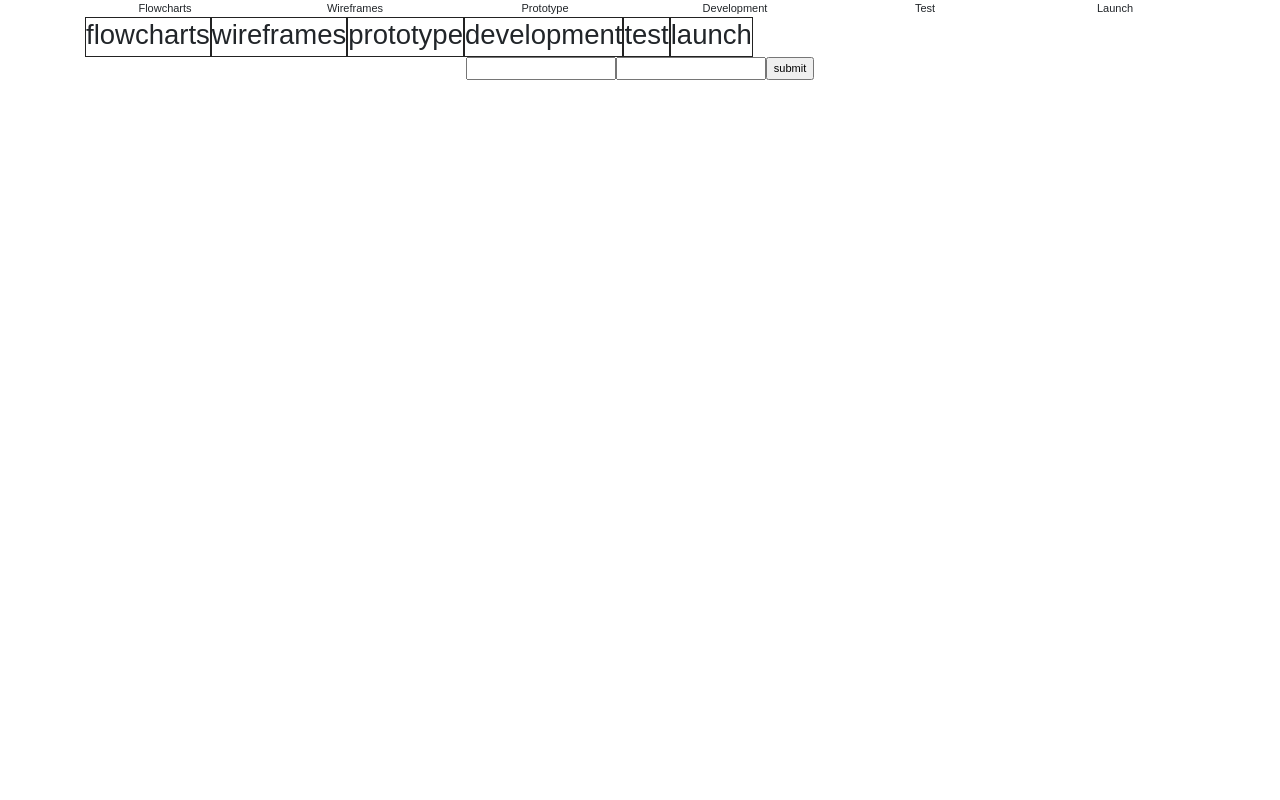
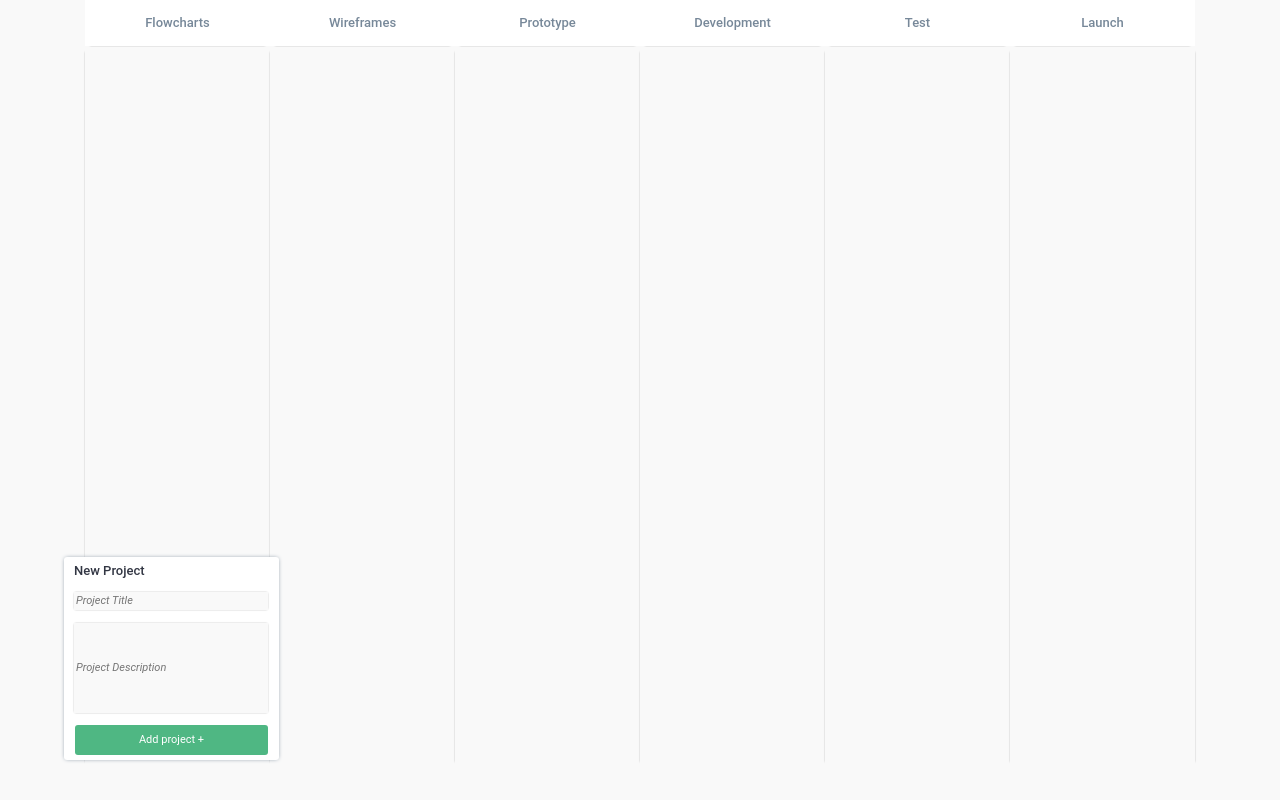
Before and after one commit to paradoux/itw-front, a React (Create React App) app: page / in a window 1280 px wide. Built offline with nearby package versions, Linux system fonts and the light colour scheme; no server answers.

Commit message:
Done design + code cleaning missing

```diff
--- a/src/App.css
+++ b/src/App.css
@@ -1,15 +1,125 @@
-*{
-  text-align: center;
-  font-size: 11px;
+.App{
+  height: 100vh;
+  background-color: #f9f9f9;
 }
 
-.App{
-  height: 100vh;
-}
-.phase{
-  border: #222 solid 1px;
+.header-title{
+  background-color: white;
+  color:lightslategrey;
+  text-align: center;
+  font-family: Roboto, 'Open Sans', 'Helvetica Neue', sans-serif;
+  font-size: 13px;
+  font-weight: 500;
+  margin: auto;
+  padding: 15px;
+  box-shadow: 0 4px 2px -5px #000000;
 }
 
-.task{
-  border: #222 solid 1px;
+.phase{
+  margin-top: 1px;
+  box-shadow: 4px 0px 2px -5px #000000, -4px 0px 2px -5px #000000;
+  background-color: #f9f9f9;
+  height: 90vh;
 }
+
+.task-card{
+  background-color: white;
+  font-family: 'Roboto';
+  font-weight: 600;
+  border-radius: 4px;
+  margin: 10px;
+  height: 100px;
+  width: 90%;;
+  box-shadow: 1px 1px 10px -3px lightslategray;
+}
+
+.task-card-banner{
+  border-top-right-radius: 4px;
+  border-top-left-radius: 4px;
+  display: flex;
+  flex-direction: row;
+  justify-content: space-between;
+  height: 20px;
+  background-color: #4fb783;
+}
+
+.task-title{
+  color: whitesmoke;
+  height: 20px;;
+  margin-top: 2px;
+  margin-left: 2px;
+  font-size: 11px;
+  font-weight: 500;
+}
+
+.task-delete{
+  color: whitesmoke;
+  background: none;
+  border: none;
+  padding: 0px;
+  font-size: 12px;
+  font-weight: 500;
+  margin-top: 2px;
+  margin-right: 4px;
+}
+.task-description{
+  font-size: 11px;
+  font-weight: 500;
+  color:lightslategrey;
+  padding: 9px;
+}
+
+.form-card{
+  border-radius: 3px;
+  position: absolute;
+  bottom: 5%;
+  left: 5%;
+  height: 203px;
+  width:215px;
+  background-color: white;
+  display: flex;
+  flex-direction: column;
+  box-shadow: 0px 0px 4px -1px lightslategray;
+}
+.form-card-title{
+  color:#323643;
+  font-size: 13px;
+  font-family: Roboto, 'Open Sans', 'Helvetica Neue', sans-serif;
+margin-top:6px;
+margin-left: 10px;
+}
+
+.form-form-card{
+  display: flex;
+  flex-direction: column;
+  height: 600px;
+}
+
+#input-title-form-card, #input-description-form-card{
+  box-shadow: 0px 0px 2px -1px #000000;
+  background-color:white;
+  border: none;
+  width: 90%;
+  margin-left: 10px;
+  font-size: 11px;
+  font-family: Roboto, 'Open Sans', 'Helvetica Neue', sans-serif;
+  font-style: italic;
+  background-color: #f9f9f9;
+}
+
+#input-description-form-card{
+  height: 90px;
+  margin-top: 4px;
+}
+
+.submit-form-card{
+  width: 90%;
+  margin: auto;
+  background-color: #4fb783;
+  border: none;
+  color:white;
+  font-family: Roboto, 'Open Sans', 'Helvetica Neue', sans-serif;
+  font-size: 11px;
+  height: 30px;
+  border-radius: 3px;
+}
--- a/src/App.js
+++ b/src/App.js
@@ -23,10 +23,8 @@ class App extends Component {
       <div className="App">
         <div className="container">
           <Header />
-          <div className="container-fluid">
-            <div className="row">
-              <Phase newTasks={this.state.tasks} />
-            </div>
+          <div className="row no-gutters">
+            <Phase newTasks={this.state.tasks} />
           </div>
           <Form onProjectCreation={task => this.handleProjectCreation(task)} />
         </div>
--- a/src/components/Header.js
+++ b/src/components/Header.js
@@ -4,13 +4,13 @@ import React from 'react';
 const Header = () => {
 
     return (
-        <div className="row">
-            <div className="col-md-2">Flowcharts</div>
-            <div className="col-md-2">Wireframes</div>
-            <div className="col-md-2">Prototype</div>
-            <div className="col-md-2">Development</div>
-            <div className="col-md-2">Test</div>
-            <div className="col-md-2">Launch</div>
+        <div className="row no-gutters">
+            <div className="col-md-2"><h1 className="header-title">Flowcharts</h1></div>
+            <div className="col-md-2"><h1 className="header-title">Wireframes</h1></div>
+            <div className="col-md-2"><h1 className="header-title">Prototype</h1></div>
+            <div className="col-md-2"><h1 className="header-title">Development</h1></div>
+            <div className="col-md-2"><h1 className="header-title">Test</h1></div>
+            <div className="col-md-2"><h1 className="header-title">Launch</h1></div>
         </div>
     )
 }
--- a/src/containers/Form.js
+++ b/src/containers/Form.js
@@ -29,21 +29,23 @@ class Form extends React.Component {
         let created_at = new Date(Date.now())
         let phase = 'flowcharts'
         let task = { title, description, phase, _id, created_at }
-        //axios.post('/new', { task })
+        axios.post('/new', { task })
         this.props.onProjectCreation(task)
+        this.setState({ title: '', description: '' })
     }
 
     render() {
         return (
-            <div className="form">
-                <form action="" onSubmit={this.handleSubmit}>
-                    <label htmlFor="title">
-                        <input type="text" value={this.state.title} onChange={this.onTitleChange} />
+            <div className="form-card">
+                <h3 className="form-card-title">New Project</h3>
+                <form className="form-form-card" action="" onSubmit={this.handleSubmit}>
+                    <label className="label-title-form-card" htmlFor="input-title-form-card">
+                        <input id="input-title-form-card" type="text" placeholder="Project Title" autocomplete="off" value={this.state.title} onChange={this.onTitleChange} onFocus={(e) => e.target.placeholder = ""} onBlur={(e) => e.target.placeholder = "Project Title"} />
                     </label>
-                    <label htmlFor="description">
-                        <input type="text" value={this.state.description} onChange={this.onDescriptionChange} />
+                    <label className="label-description-form-card" htmlFor="input-description-form-card">
+                        <input id="input-description-form-card" type="text" placeholder="Project Description" autocomplete="off" value={this.state.description} onChange={this.onDescriptionChange} onFocus={(e) => e.target.placeholder = ""} onBlur={(e) => e.target.placeholder = "Project Description"} />
                     </label>
-                    <input type="submit" value="submit" />
+                    <input className="submit-form-card" type="submit" value="Add project +" />
                 </form>
             </div>
         )
--- a/src/containers/Phase.js
+++ b/src/containers/Phase.js
@@ -4,8 +4,12 @@ import Tasks from '../containers/Tasks'
 
 class Phase extends Component {
 
-    state = {
+    constructor(props) {
+        super(props)
+        this.state = {
             tasks: []
+
+        }
     }
 
     componentDidMount = () => {
@@ -20,7 +24,6 @@ class Phase extends Component {
             this.setState({ ...this.state, tasks: [...this.state.tasks, ...this.props.newTasks] })
         }
     }
-
 
     onDragOver = (e) => {
         e.preventDefault();
@@ -51,13 +54,6 @@ class Phase extends Component {
         })
     }
 
-    /*     handleProjectCreation = () => {
-            let tasks = this.props.newTasks
-            console.log(tasks)
-            console.log(this.props)
-            this.setState({ ...this.state, tasks: [...this.state.tasks, ...tasks] })
-        } */
-
     render() {
 
         var phases = {
@@ -75,15 +71,16 @@ class Phase extends Component {
 
         return Object.keys(phases).map(phase => {
             return (
+                <div className="col-md-2">
                     <div className="phase"
                         key={phase}
                         onDragOver={(e) => this.onDragOver(e)}
                         onDrop={(e) => this.onDrop(e, phase)}
                     >
-                    <h1>{phase}</h1>
                         <Tasks onProjectDelete={(id) => this.handleProjectDelete(id)} tasks={this.state.tasks.filter(task => {
                             return (task.phase === phase)
                         })} />
+                    </div>
                 </div>
             );
         })
--- a/src/containers/Task.js
+++ b/src/containers/Task.js
@@ -16,13 +16,15 @@ class Task extends React.Component {
     render() {
         let { task } = this.props
         return (
-            <div
+            <div className="task-card"
                 draggable
                 onDragStart={(e) => { this.onDragStart(e, task.title) }}
             >
-                <h3>{task.title}</h3>
-                <p>{task.description}</p>
-                <button onClick={() => this.handleDelete(task._id)}>X</button>
+                <div className="task-card-banner">
+                    <h3 className="task-title">{task.title}</h3>
+                    <button className="task-delete" onClick={() => this.handleDelete(task._id)}>X</button>
+                </div>
+                <p className="task-description">{task.description}</p>
             </div>
         )
     }
```
Lines whose indentation alone changed are shown as unchanged.
